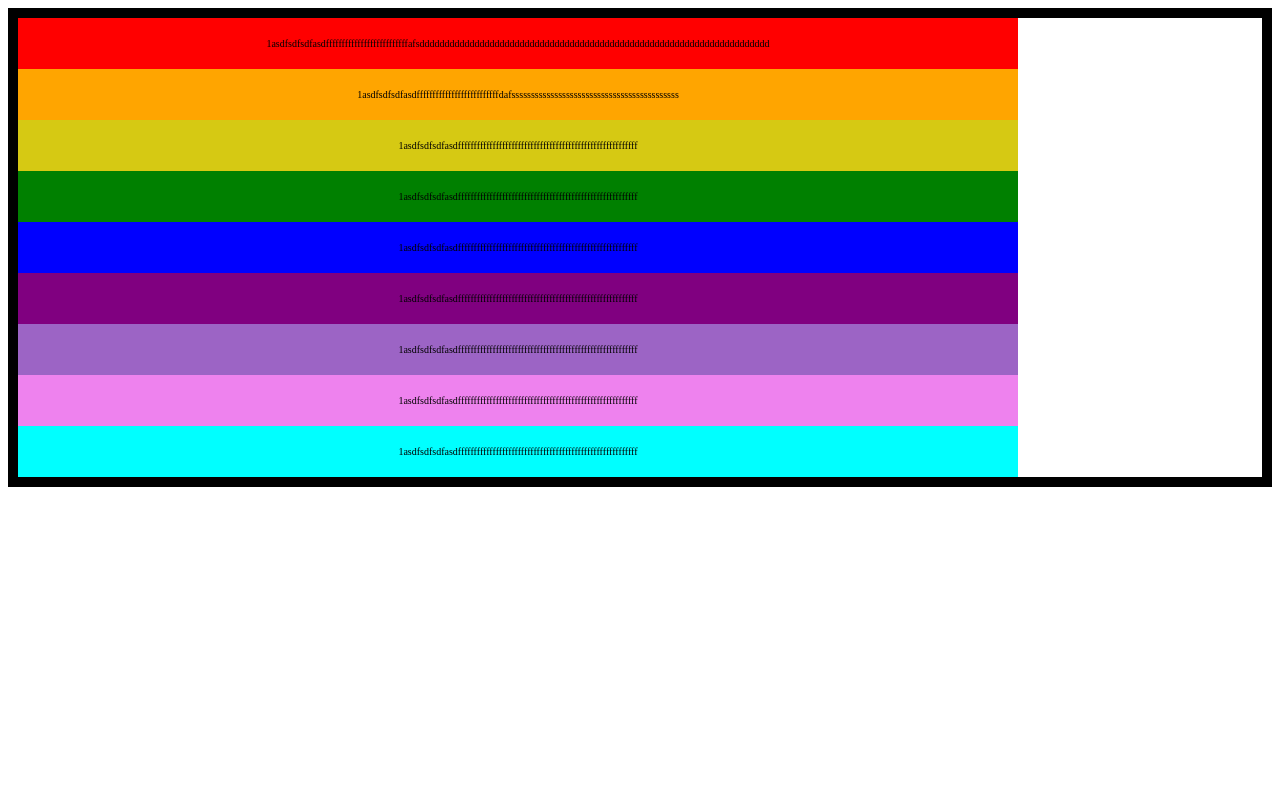
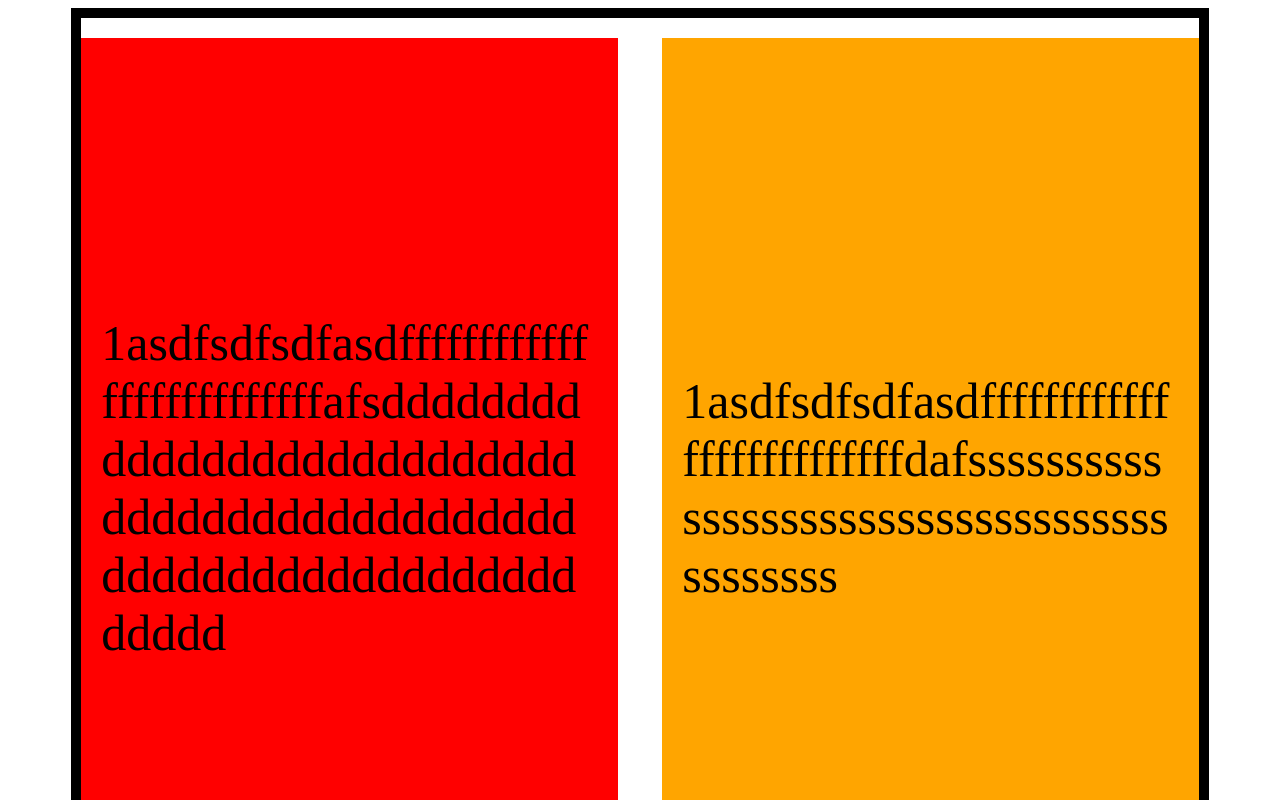
Before and after one commit to croberembt/everything-css, a React (Create React App) app: page / in a window 1280 px wide. Shown: the top 800 px of the page. Built offline with nearby package versions, Linux system fonts and the light colour scheme.

Commit message:
learned more about css flexbox

```diff
--- a/src/components/Flexbox.css
+++ b/src/components/Flexbox.css
@@ -3,10 +3,12 @@
   flex-wrap: wrap;
   justify-content: space-between;
   align-items: center;
-  /* background-color: black; */
-  /* min-height: 100vh; */
-  /* width: 50rem; */
+  min-height: 100vh;
   border: solid 1rem black;
+  width: 90%;
+  margin-left: auto;
+  margin-right: auto;
+  box-sizing: border-box;
 }
 
 .flexbox .box {
@@ -14,21 +16,29 @@
   flex-wrap: wrap;
   justify-content: center;
   align-items: center;
-  /* font-size: 10rem; */
+  position: relative;
+  flex: 0 0 48%;
+  max-width: 48%;
+  font-size: 5rem;
   padding: 2rem;
   box-sizing: border-box;
-  width: 100rem;
-  /* margin-top: 2rem;
-  margin-bottom: 2rem; */
+  min-width: 0;
+  word-wrap: break-word;
+  margin-top: 2rem;
+  margin-bottom: 2rem;
+  min-height: 900px;
 }
 
-/* .flexbox .box:nth-child(odd) {
+.flexbox .box-text {
+  position: relative;
+  flex: 0 0 100%;
+  min-width: 0;
+  word-wrap: break-word;
+}
+
+.flexbox .box:nth-child(odd) {
   margin-right: 2rem;
-} */
-
-/* .flexbox .text {
-  max-width: 90%;
-} */
+}
 
 .flexbox .box-1 {
   background-color: red;
--- a/src/components/Flexbox.js
+++ b/src/components/Flexbox.js
@@ -6,7 +6,11 @@ const Flexbox = () => {
     <div className='flexbox'>
       <div className='box-container'>
         <div className='box box-1'>
-          <div className='box-text'>1asdfsdfsdfasdffffffffffffffffffffffffffafsdddddddddddddddddddddddddddddddddddddddddddddddddddddddddddddddddddddd</div>
+          <div className='box-text'>
+              <div>
+                1asdfsdfsdfasdffffffffffffffffffffffffffafsdddddddddddddddddddddddddddddddddddddddddddddddddddddddddddddddddddddd
+              </div>
+          </div>
         </div>
         <div className='box box-2'>
           <div className='box-text'>1asdfsdfsdfasdffffffffffffffffffffffffffdafsssssssssssssssssssssssssssssssssssssssssss</div>
--- a/src/index.css
+++ b/src/index.css
@@ -1,5 +1,9 @@
 html {
   font-size: 10px;
+}
+
+*, ::after, ::before {
+  box-sizing: border-box;
 }
 
 /* html, body {
```
